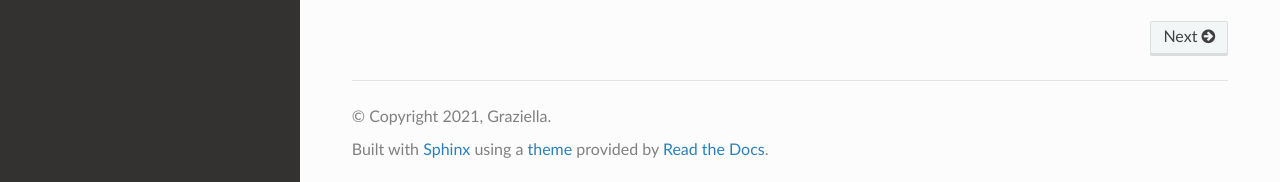
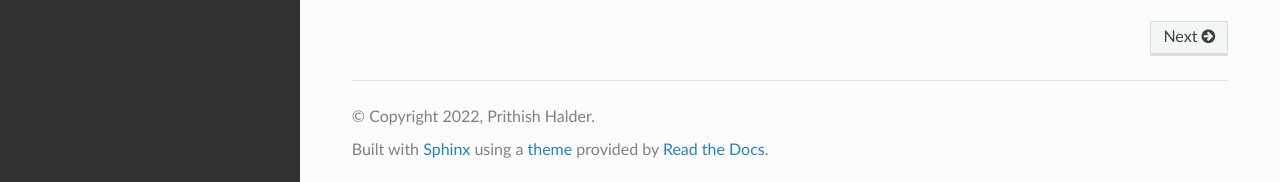
Before and after one commit to prithishh3/rtd-tutorial, a Sphinx documentation site: the page built from docs/source/index.rst, in a window 1280 px wide and 900 px high, scrolled down 752 px. Shown: the part 715-897 px from the top of the window. Built offline with Sphinx 7.4.7 and the Read the Docs theme 2.0.0, drawn with Linux system fonts in a browser that asks for light colours.

Commit message:
Update conf.py

```diff
--- a/docs/source/conf.py
+++ b/docs/source/conf.py
@@ -7,8 +7,8 @@ import os
 import sys
 
 project = 'REST'
-copyright = '2021, Graziella'
-author = 'Graziella'
+copyright = '2022, Prithish Halder'
+author = 'Prithish Halder'
 
 release = '0.1'
 version = '0.1.0'
```
